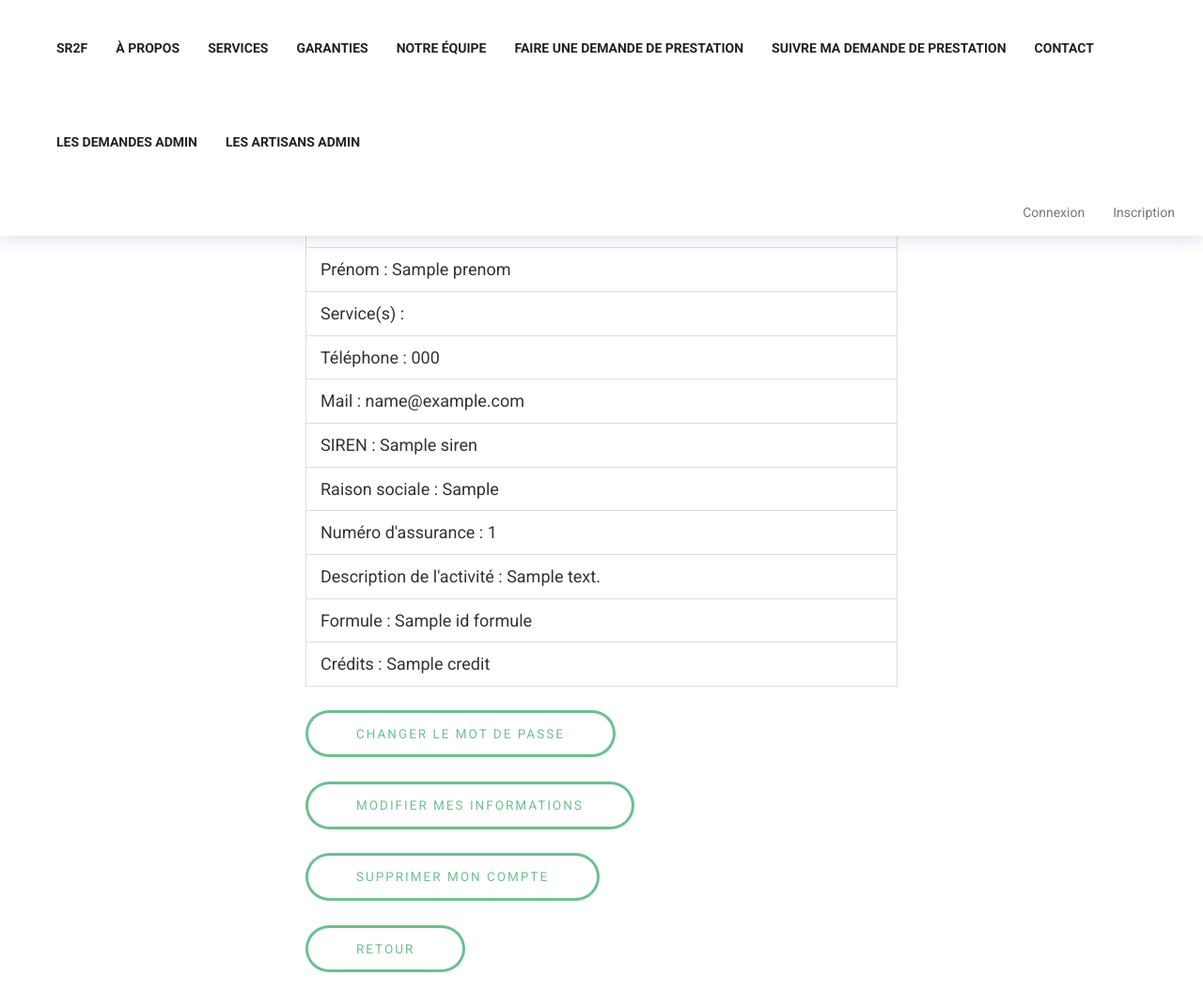
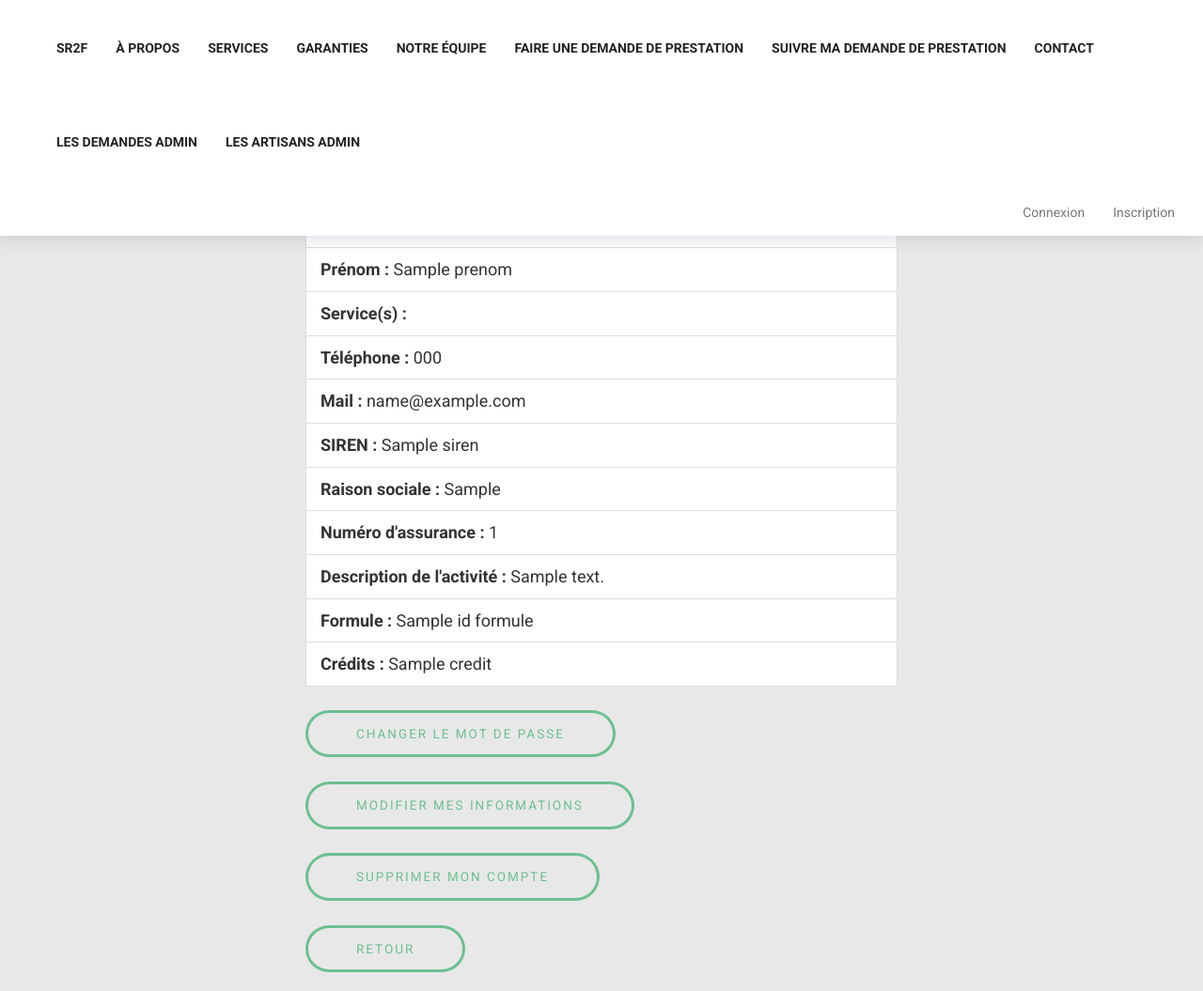
Before and after one commit to quentinEpsi/Stage_Symfony, a Symfony app: template templates/moncompte/index.html.twig in a window 1280 px wide. Shown: the whole page at 94% size. Run offline with Twig, Linux system fonts and the light colour scheme; the template is opened without the code that fills it: most values are stand-ins (such as "Sample title", 1, 10 or a date in 2020); some libraries are stand-ins or nearby versions.

Commit message:
modif css moncompte a voir si sa va sinon on remet comme c etait avant fond blanc

```diff
--- a/templates/moncompte/index.html.twig
+++ b/templates/moncompte/index.html.twig
@@ -3,6 +3,7 @@
 {% block title %}Mon compte{% endblock %}
 
 {% block body %}
+ <section class="what_we_area row" style="background-color: #E8E8E8;">
 <div class="badge-center" style="margin: 0 auto; width: 600px; padding-top: 50px;">
     <h3>Informations du compte</h3><br><br>
     <div class="badge-modif" style="font-size: 18px!important">
@@ -10,9 +11,9 @@
             <div class=" highlight" style="margin-left:0;">
                 <div class="row">
                     <ul class="list-group">
-                        <li class="list-group-item">Nom : {{ infosArtisan.nom }}</li>
-                        <li class="list-group-item">Prénom : {{ infosArtisan.prenom }}</li>
-                        <li class="list-group-item">Service(s) :
+                        <li class="list-group-item"><b>Nom :</b> {{ infosArtisan.nom }}</li>
+                        <li class="list-group-item"><b>Prénom :</b> {{ infosArtisan.prenom }}</li>
+                        <li class="list-group-item"><b>Service(s) :</b>
                         {% set lastService = infoService|last %}
                         {% set lastElement = infoService|slice(0,-1) %}
                             {% for service in lastElement %}
@@ -20,14 +21,14 @@
                             {% endfor %}
                         {{ lastService.nomService }}
                         </li>
-                        <li class="list-group-item">Téléphone : {{ infosArtisan.tel }}</li>
-                        <li class="list-group-item">Mail : {{ infosArtisan.mail }}</li>
-                        <li class="list-group-item">SIREN : {{ infosArtisan.siren }}</li>
-                        <li class="list-group-item">Raison sociale : {{ infosArtisan.raisonSociale }}</li>
-                        <li class="list-group-item">Numéro d'assurance : {{ infosArtisan.numAssurance }}</li>
-                        <li class="list-group-item">Description de l'activité : {{ infosArtisan.description }}</li>
-                        <li class="list-group-item">Formule : {{ infosArtisan.idFormule.nomFormule }}</li>
-                        <li class="list-group-item">Crédits : {{ infosArtisan.credit }}</li><br>
+                        <li class="list-group-item"><b>Téléphone :</b> {{ infosArtisan.tel }}</li>
+                        <li class="list-group-item"><b>Mail :</b> {{ infosArtisan.mail }}</li>
+                        <li class="list-group-item"><b>SIREN :</b> {{ infosArtisan.siren }}</li>
+                        <li class="list-group-item"><b>Raison sociale :</b> {{ infosArtisan.raisonSociale }}</li>
+                        <li class="list-group-item"><b>Numéro d'assurance :</b> {{ infosArtisan.numAssurance }}</li>
+                        <li class="list-group-item"><b>Description de l'activité :</b> {{ infosArtisan.description }}</li>
+                        <li class="list-group-item"><b>Formule :</b> {{ infosArtisan.idFormule.nomFormule }}</li>
+                        <li class="list-group-item"><b>Crédits :</b> {{ infosArtisan.credit }}</li><br>
                         <a href="{{ path('changepassword') }}"><input type="submit" class="btn btn-success" value="Changer le mot de passe"></a><br><br>
                         <a href="{{ path('moncomptemodif') }}"><input type="submit" class="btn btn-primary" value="Modifier mes informations"> </a><br><br>
                         <input type="submit" class="btn btn-danger" value="Supprimer mon compte"><br><br>
@@ -38,4 +39,6 @@
         </div>
     </div>
 </div>
+
+</section>
 {% endblock %}
```
